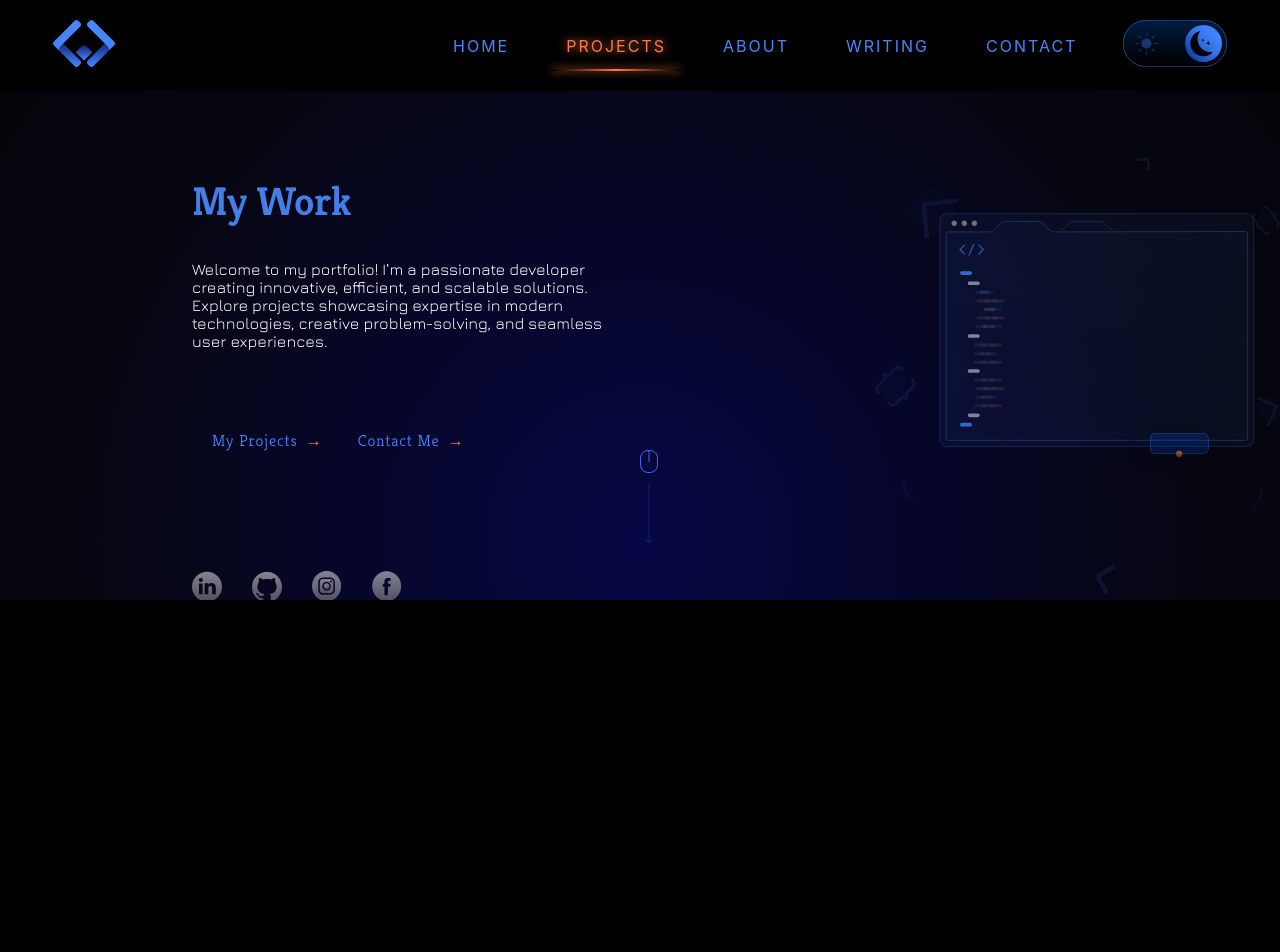
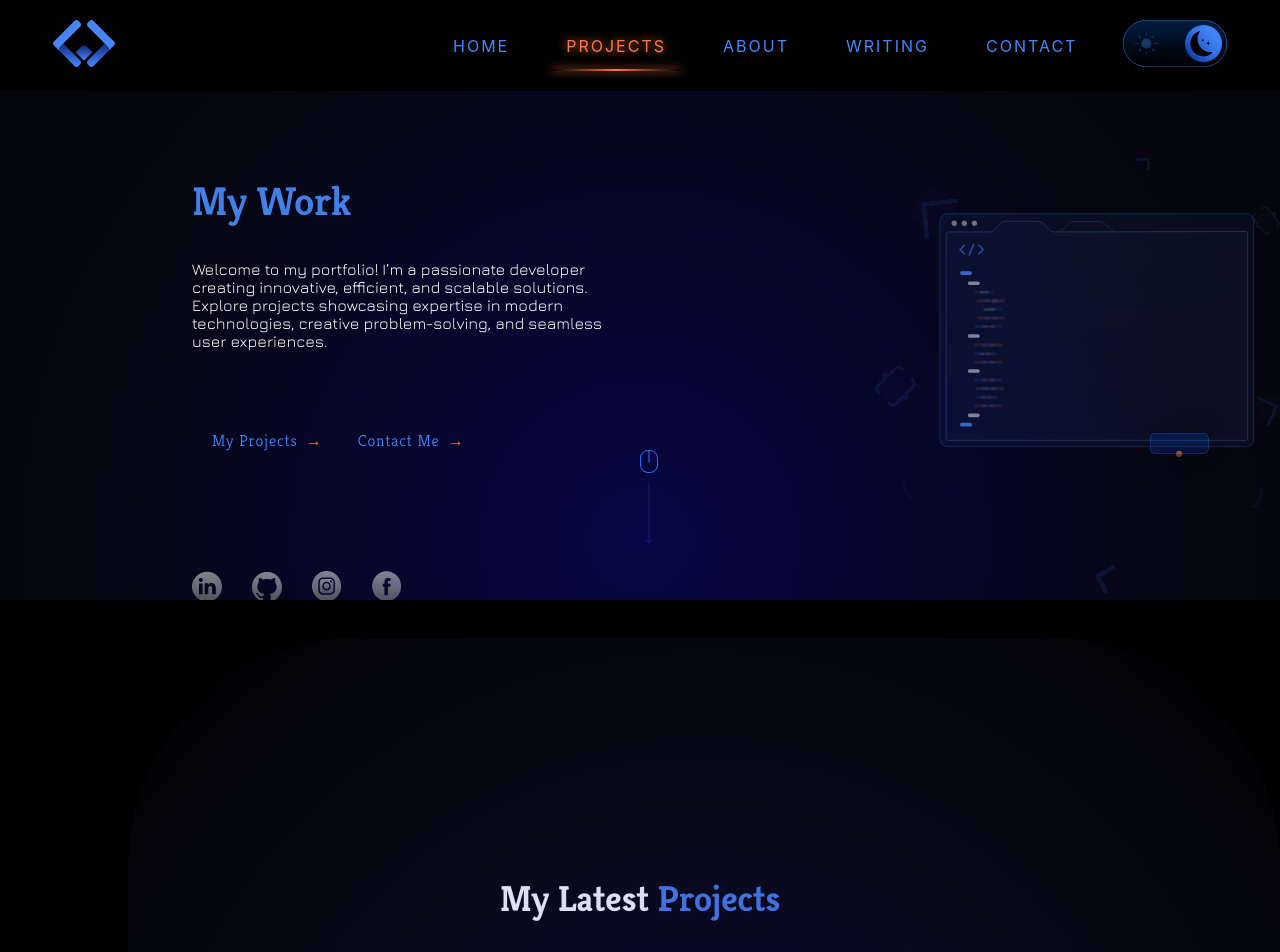
Before and after one commit to WillCBurroughs/personal_website, a React (Create React App) app: page /projects in a window 1280 px wide. Shown: the top 952 px of the page. Before the commit the page ends 800 px from the top, so only its background shows below. Built offline with nearby package versions, Linux system fonts and the light colour scheme; a web font is replaced by a local one.

Commit message:
First version projects page

```diff
--- a/src/pages/Projects.js
+++ b/src/pages/Projects.js
@@ -6,7 +6,8 @@ import '../App.css';
 import '../index.css';
 import ShadowBlur from "../components/atoms/ShadowBlur";
 import MouseDownHeader from "../components/atoms/MouseDownHeader";
-
+import MyProjectsDesktop from "../components/molecules/MyProjectsDesktop";
+import FooterDesktop from "../components/molecules/FooterDesktop";
 
 
 export default function Projects() {
@@ -21,6 +22,33 @@ export default function Projects() {
       <ShadowBlur width = {1600}/>
       <MouseDownHeader/>
     </div>
+
+    <MyProjectsDesktop/>
+    <br/>
+    <br/>
+    <br/>
+    <br/>
+    <br/>
+    <br/>
+    <br/>
+    <br/>
+    <br/>
+    <br/>
+    <br/>
+    <br/>
+    <br/>
+    <br/>
+    <br/>
+    <br/>
+    <br/>
+    <br/>
+    <br/>
+    <br/>
+    <br/>
+    <br/>
+    <br/>
+    <br/>
+    <FooterDesktop/>
     </>
   );
 }
```
